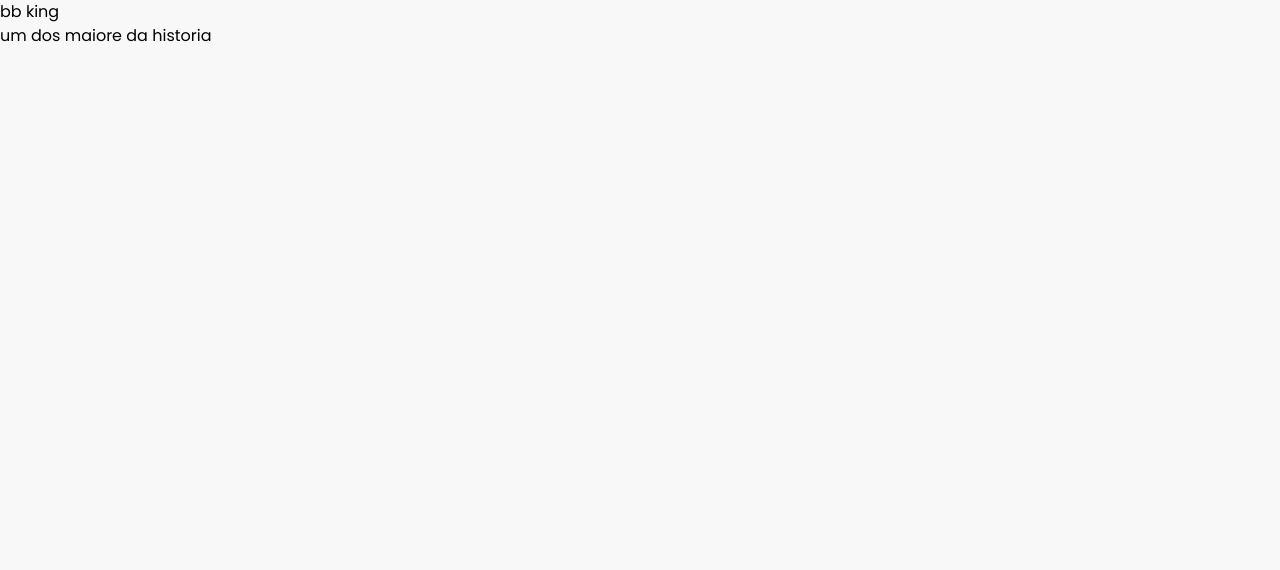
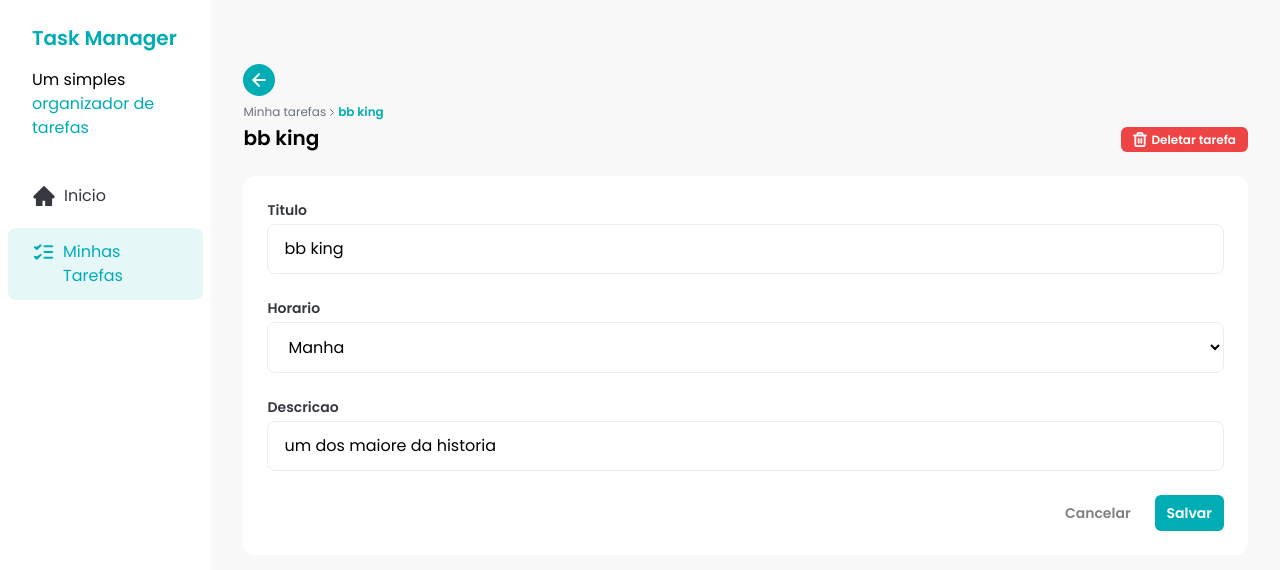
Before and after one commit to Rotiivv/task-manager, a React (Vite) app: page /task/1 in a window 1280 px wide. Shown: the top 570 px of the page. Built offline with nearby package versions, Linux system fonts and the light colour scheme; data requests are answered from the project's data file.

Commit message:
feat: add initial task-details page without logic

```diff
--- a/db.json
+++ b/db.json
@@ -13,6 +13,13 @@
       "description": "literal o cara buddy",
       "time": "morning",
       "status": "not_started"
+    },
+    {
+      "id": "3",
+      "title": "tarefa para de noite",
+      "description": "espirito independente",
+      "time": "moon",
+      "status": "not_started"
     }
   ]
 }
--- a/src/assets/icons/index.js
+++ b/src/assets/icons/index.js
@@ -6,6 +6,8 @@ import NightIcon from "./moon.svg?react";
 import CheckIcon from "./check.svg?react";
 import LoaderIcon from "./loader.svg?react";
 import DetailIcon from "./details.svg?react";
+import ChevronRightIcon from "./chevron-right.svg?react";
+import ArrowIcon from "./arrow-left.svg?react";
 
 export {
   AddIcon,
@@ -16,4 +18,6 @@ export {
   LoaderIcon,
   CheckIcon,
   DetailIcon,
+  ChevronRightIcon,
+  ArrowIcon,
 };
--- a/src/components/Button.jsx
+++ b/src/components/Button.jsx
@@ -1,6 +1,6 @@
 import { tv } from "tailwind-variants";
 
-const Button = ({ children, color, size, ...rest }) => {
+const Button = ({ children, color, size, className, ...rest }) => {
   const buttonStyle = tv({
     base: "hover:opacity-75 transition rounded-md px-3 flex gap-1 items-center font-semibold",
     variants: {
@@ -8,6 +8,7 @@ const Button = ({ children, color, size, ...rest }) => {
         primary: "bg-[#00ADB5] text-white",
         secondary: "bg-transparent text-[#818181]",
         terciary: "bg-[#EEE] text-[#35383E]",
+        danger: "bg-red-500 text-white ",
       },
       size: {
         small: "py-1 text-xs",
@@ -25,7 +26,12 @@ const Button = ({ children, color, size, ...rest }) => {
   return (
     <button
       {...rest}
-      className={buttonStyle({ color, size, disabled: rest.disabled })}
+      className={buttonStyle({
+        color,
+        size,
+        disabled: rest.disabled,
+        className,
+      })}
     >
       {children}
     </button>
--- a/src/pages/task-details.jsx
+++ b/src/pages/task-details.jsx
@@ -1,5 +1,12 @@
 import { useEffect, useState } from "react";
-import { useParams } from "react-router-dom";
+import { useParams, Link } from "react-router-dom";
+
+import Sidebar from "../components/Sidebar";
+import { ChevronRightIcon, TrashIcon } from "../assets/icons";
+import { ArrowIcon } from "../assets/icons";
+import Button from "../components/Button";
+import Input from "../components/Input";
+import TimeSelect from "../components/TimeSelect";
 
 const TaskDetailsPage = () => {
   const { taskId } = useParams();
@@ -18,9 +25,62 @@ const TaskDetailsPage = () => {
   }, [taskId]);
 
   return (
-    <div>
-      <p>{task?.title}</p>
-      <p>{task?.description}</p>
+    <div className="flex w-full">
+      <Sidebar />
+
+      <div className="px-8 py-16 w-full space-y-6">
+        {/* top bar */}
+        <div className="flex justify-between w-full">
+          {/* left side */}
+          <div className="">
+            <Link
+              className="flex justify-center items-center rounded-full bg-[#00ADB5] h-8 w-8 mb-2 cursor-pointer"
+              to={"/"}
+            >
+              <ArrowIcon />
+            </Link>
+
+            <div className="flex items-center text-xs gap-1">
+              <span className="text-gray-500 hover:underline cursor-pointer">
+                Minha tarefas
+              </span>
+              <ChevronRightIcon className="text-gray-500" />
+              <span className="font-semibold text-[#00ADB5]">
+                {task?.title}
+              </span>
+            </div>
+
+            <h1 className="font-semibold text-xl mt-1">{task?.title}</h1>
+          </div>
+          <Button color="danger" className=" self-end">
+            <TrashIcon />
+            Deletar tarefa
+          </Button>
+        </div>
+
+        <div className="rounded-xl bg-white space-y-6 p-6">
+          <Input
+            defaultValue={task?.title}
+            label="Titulo"
+            placeholder="Titulo da tarefa..."
+          />
+          <TimeSelect defaultValue={task?.time} />
+          <Input
+            defaultValue={task?.description}
+            label="Descricao"
+            placeholder="Descricao da tarefa..."
+          />
+
+          <div className="flex justify-end gap-3   w-full">
+            <Button className="w-fit" color="secondary" size="large">
+              Cancelar
+            </Button>
+            <Button className="w-fit" size="large">
+              Salvar
+            </Button>
+          </div>
+        </div>
+      </div>
     </div>
   );
 };
```
Also changed, not shown: src/assets/icons/arrow-left.svg (added), src/assets/icons/chevron-right.svg (added).
